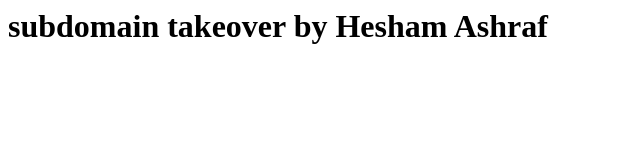
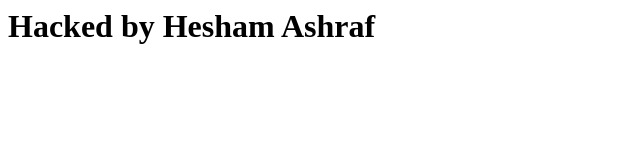
Before and after one commit to HeshamAshraf1/subdomain, a plain HTML site: page index.html in a window 1280 px wide. Shown: the whole page, without its empty margins (0-640 px from the left). Drawn offline with Linux system fonts and the light colour scheme.

Commit message:
index.html

```diff
--- a/index.html
+++ b/index.html
@@ -1,6 +1,6 @@
 <html>
 <body>
-<h1> subdomain takeover by Hesham Ashraf  </h1>
+<h1> Hacked by Hesham Ashraf  </h1>
 
 </body>
 
```
